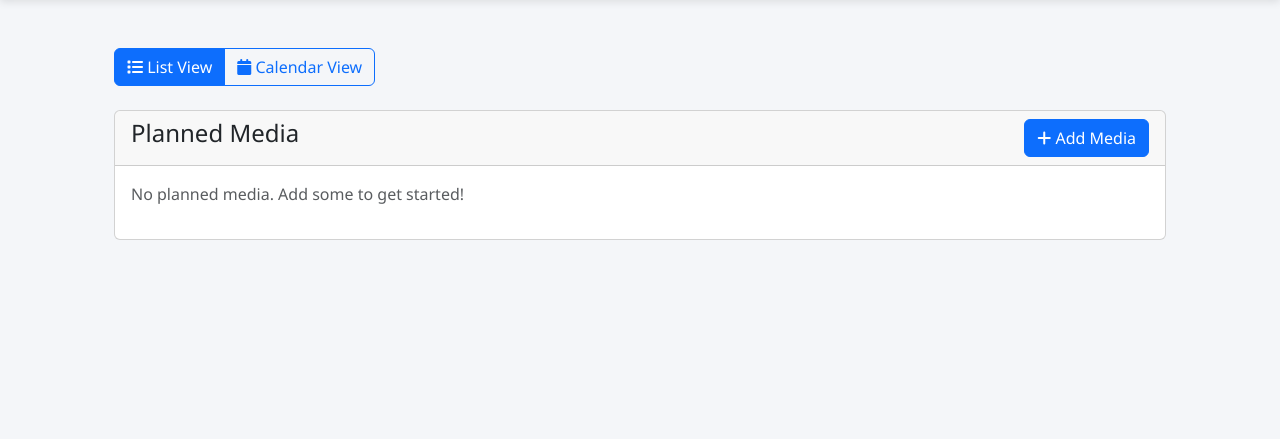
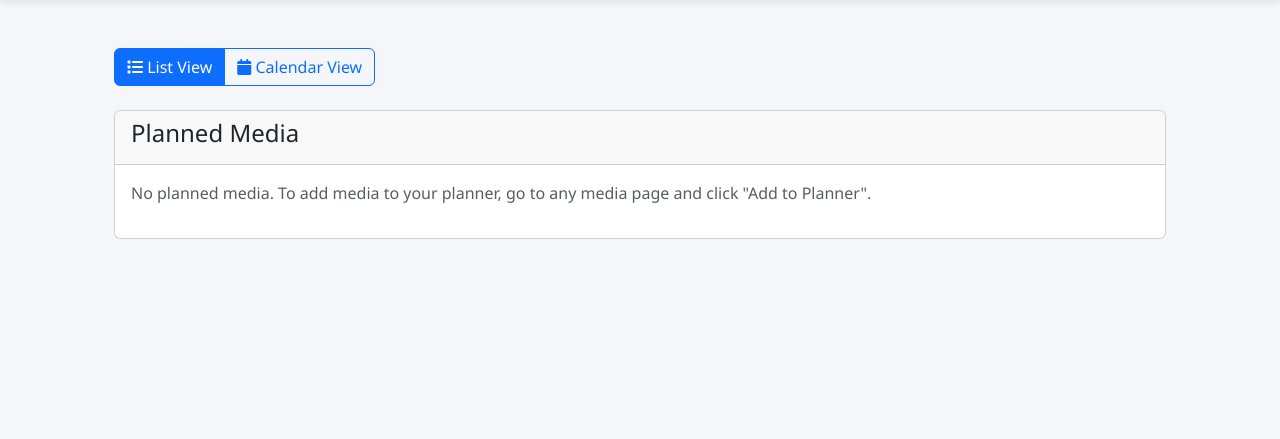
Before and after one commit to MelchiorRM/Trackify_repository, a Flask app: page /planner in a window 1280 px wide. Shown: the part 71-510 px from the top of the page. Run offline with Flask 3, Linux system fonts and the light colour scheme; the visitor is signed in with stand-in values (Sample User, id 1); data that the repository does not hold is empty; some libraries are stand-ins or nearby versions.

Commit message:
Setting Planner...

```diff
--- a/routes/api_routes.py
+++ b/routes/api_routes.py
@@ -3,9 +3,9 @@ from flask_login import login_required, current_user
 from models.user_media_model import UserMedia
 from models.user_model import db, User
 from models.social_model import List, ListItem, Follow, Notification
-from models.books import Book
-from models.music import Music
-from models.cinema import Cinema
+from models.book_model import Book
+from models.music_model import Music
+from models.cinema_model import Cinema
 from datetime import datetime
 from models.diary_model import DiaryEntry
 
@@ -44,17 +44,17 @@ def mark_all_notifications_read():
 def unread_messages_count():
     return jsonify({'success': True, 'unread_count': 0})
 
-@api_routes.route('/media/<int:media_id>/update-date', methods=['POST'])
+@api_routes.route('/api/media/<int:user_media_id>/update-date', methods=['POST'])
 @login_required
-def update_media_date(media_id):
-    media = UserMedia.query.filter_by(id=media_id, user_id=current_user.id).first_or_404()
+def update_media_date(user_media_id):
+    media = UserMedia.query.filter_by(user_media_id=user_media_id, user_id=current_user.user_id).first_or_404()
 
     data = request.get_json()
     if not data or 'planned_date' not in data:
         return jsonify({'success': False, 'error': 'Missing planned_date'}), 400
 
     try:
-        media.planned_date = datetime.strptime(data['planned_date'], '%Y-%m-%d')
+        media.planned_date = datetime.strptime(data['planned_date'], '%Y-%m-%d').date()
         db.session.commit()
         return jsonify({'success': True})
     except ValueError:
@@ -63,42 +63,51 @@ def update_media_date(media_id):
         db.session.rollback()
         return jsonify({'success': False, 'error': str(e)}), 500
 
-@api_routes.route('/media/<int:media_id>/complete', methods=['POST'])
+# Library endpoints
+@api_routes.route('/api/library', methods=['GET'])
 @login_required
-def complete_media(media_id):
-    media = UserMedia.query.filter_by(id=media_id, user_id=current_user.id).first_or_404()
-    media.status = 'completed'
-    media.completed_at = datetime.utcnow()
+def get_library():
+    """Return current user's library (UserMedia entries)"""
+    items = UserMedia.query.filter_by(user_id=current_user.user_id).order_by(UserMedia.created_at.desc()).all()
+    return jsonify({'success': True, 'items': [item.to_dict() for item in items]})
+
+@api_routes.route('/api/media/<int:user_media_id>/complete', methods=['POST'])
+@login_required
+def complete_media(user_media_id):
+    media = UserMedia.query.filter_by(user_media_id=user_media_id, user_id=current_user.user_id).first_or_404()
+    media.done = True
+    media.planned = False
+    media.date_consumed = datetime.utcnow()
     db.session.commit()
     return jsonify({'success': True})
 
-@api_routes.route('/media/<int:media_id>/remove', methods=['POST'])
+@api_routes.route('/api/media/<int:user_media_id>/remove', methods=['POST'])
 @login_required
-def remove_media(media_id):
-    media = UserMedia.query.filter_by(id=media_id, user_id=current_user.id).first_or_404()
+def remove_media(user_media_id):
+    media = UserMedia.query.filter_by(user_media_id=user_media_id, user_id=current_user.user_id).first_or_404()
     db.session.delete(media)
     db.session.commit()
     return jsonify({'success': True})
 
-@api_routes.route('/media/plan', methods=['POST'])
+@api_routes.route('/api/media/plan', methods=['POST'])
 @login_required
 def plan_media():
     data = request.get_json()
-    if not data or not all(k in data for k in ['media_type', 'title', 'planned_date']):
+    if not data or not all(k in data for k in ['media_type', 'planned_date']):
         return jsonify({'success': False, 'error': 'Missing required fields'}), 400
 
     try:
-        media = UserMedia(
-            user_id=current_user.id,
-            media_type=data['media_type'],
-            title=data['title'],
-            planned_date=datetime.strptime(data['planned_date'], '%Y-%m-%d'),
-            notes=data.get('notes', ''),
-            status='planned'
-        )
-        db.session.add(media)
+        planned_date = datetime.strptime(data['planned_date'], '%Y-%m-%d').date()
+        # This endpoint expects caller to have ensured a UserMedia record exists
+        user_media_id = data.get('user_media_id')
+        if not user_media_id:
+            return jsonify({'success': False, 'error': 'user_media_id is required'}), 400
+        media = UserMedia.query.filter_by(user_media_id=user_media_id, user_id=current_user.user_id).first_or_404()
+        media.planned = True
+        media.planned_date = planned_date
+        media.notes = data.get('notes')
         db.session.commit()
-        return jsonify({'success': True, 'media_id': media.id})
+        return jsonify({'success': True, 'user_media_id': media.user_media_id})
     except ValueError:
         return jsonify({'success': False, 'error': 'Invalid date format'}), 400
     except Exception as e:
--- a/routes/main_routes.py
+++ b/routes/main_routes.py
@@ -168,9 +168,9 @@ def stats():
 def planner():
     # Get user's planned media
     planned_media = UserMedia.query.filter_by(
-        user_id=current_user.id,
-        status='planned'
-    ).order_by(UserMedia.planned_date).all()
+        user_id=current_user.user_id,
+        planned=True
+    ).order_by(UserMedia.planned_date.asc()).all()
 
     return render_template('planner.html', planned_media=planned_media)
 
--- a/routes/media_routes.py
+++ b/routes/media_routes.py
@@ -258,8 +258,8 @@ def notifications():
 @media_routes.route("/planner", methods=['GET'])
 @login_required
 def planner():
-    planned_items = UserMedia.query.filter_by(user_id=current_user.user_id, planned=True).all()
-    return render_template("planner.html", planned_items=planned_items)
+    planned_media = UserMedia.query.filter_by(user_id=current_user.user_id, planned=True).order_by(UserMedia.planned_date.asc()).all()
+    return render_template("planner.html", planned_media=planned_media)
 
 @media_routes.route("/media/add/planned", methods=["POST"])
 @login_required
--- a/templates/diary.html
+++ b/templates/diary.html
@@ -187,11 +187,12 @@
                         </div>
                     </div>
 
-                    <div class="mb-3" id="mediaLinkSection" style="display: none;">
+                    <div class="mb-3" id="mediaLinkSection">
                         <label for="entryMedia" class="form-label">Link to Media (Optional)</label>
                         <select class="form-select" id="entryMedia">
                             <option value="">No media link</option>
                         </select>
+                        <div class="form-text">Select from your library; use planner to add items.</div>
                     </div>
                 </form>
             </div>
--- a/templates/planner.html
+++ b/templates/planner.html
@@ -1,4 +1,9 @@
 {% extends "base.html" %}
+
+{% block head %}
+<!-- FullCalendar CSS -->
+<link href='https://cdn.jsdelivr.net/npm/fullcalendar@5.11.3/main.min.css' rel='stylesheet' />
+{% endblock %}
 
 {% block content %}
 <div class="container mt-4">
@@ -20,7 +25,7 @@
             <div class="card">
                 <div class="card-header d-flex justify-content-between align-items-center">
                     <h4>Planned Media</h4>
-                    <button type="button" class="btn btn-primary" data-bs-toggle="modal" data-bs-target="#addMediaModal">
+                    <button type="button" class="btn btn-primary" id="addMediaBtn" style="display: none;" data-bs-toggle="modal" data-bs-target="#addMediaModal">
                         <i class="fas fa-plus"></i> Add Media
                     </button>
                 </div>
@@ -33,14 +38,17 @@
                                         <div>
                                             <h5 class="mb-1">{{ media.title }}</h5>
                                             <p class="mb-1 text-muted">
-                                                {{ media.media_type|title }} - Planned for: {{ media.planned_date.strftime('%Y-%m-%d') }}
+                                                {{ media.media_type|title }} - Planned for: {{ media.planned_date.strftime('%Y-%m-%d') if media.planned_date else 'No date' }}
                                             </p>
+                                            {% if media.notes %}
+                                                <p class="mb-1 text-muted"><small>{{ media.notes }}</small></p>
+                                            {% endif %}
                                         </div>
                                         <div class="btn-group">
-                                            <button class="btn btn-success btn-sm" onclick="markAsCompleted({{ media.id }})">
+                                            <button class="btn btn-success btn-sm" onclick="markAsCompleted({{ media.user_media_id }})">
                                                 <i class="fas fa-check"></i> Complete
                                             </button>
-                                            <button class="btn btn-danger btn-sm" onclick="removeFromPlanner({{ media.id }})">
+                                            <button class="btn btn-danger btn-sm" onclick="removeFromPlanner({{ media.user_media_id }})">
                                                 <i class="fas fa-trash"></i> Remove
                                             </button>
                                         </div>
@@ -49,7 +57,7 @@
                             {% endfor %}
                         </div>
                     {% else %}
-                        <p class="text-muted">No planned media. Add some to get started!</p>
+                        <p class="text-muted">No planned media. To add media to your planner, go to any media page and click "Add to Planner".</p>
                     {% endif %}
                 </div>
             </div>
@@ -60,7 +68,7 @@
             <div class="card">
                 <div class="card-header d-flex justify-content-between align-items-center">
                     <h4>Calendar View</h4>
-                    <button type="button" class="btn btn-primary" data-bs-toggle="modal" data-bs-target="#addMediaModal">
+                    <button type="button" class="btn btn-primary" id="addMediaBtnCalendar" style="display: none;" data-bs-toggle="modal" data-bs-target="#addMediaModal">
                         <i class="fas fa-plus"></i> Add Media
                     </button>
                 </div>
@@ -83,30 +91,27 @@
             <div class="modal-body">
                 <form id="addMediaForm">
                     <div class="mb-3">
-                        <label class="form-label">Media Type</label>
-                        <select class="form-select" name="media_type" required>
-                            <option value="book">Book</option>
-                            <option value="cinema">Movie</option>
-                            <option value="music">Music</option>
-                        </select>
+                        <label for="plannerMediaType" class="form-label">Media Type</label>
+                        <input type="text" class="form-control" id="plannerMediaType" readonly>
                     </div>
                     <div class="mb-3">
-                        <label class="form-label">Title</label>
-                        <input type="text" class="form-control" name="title" required>
+                        <label for="plannerTitle" class="form-label">Title</label>
+                        <input type="text" class="form-control" id="plannerTitle" readonly>
                     </div>
                     <div class="mb-3">
-                        <label class="form-label">Planned Date</label>
-                        <input type="date" class="form-control" name="planned_date" required>
+                        <label for="plannedDate" class="form-label">Planned Date</label>
+                        <input type="date" class="form-control" id="plannedDate" name="planned_date" required>
                     </div>
                     <div class="mb-3">
-                        <label class="form-label">Notes (Optional)</label>
-                        <textarea class="form-control" name="notes" rows="3"></textarea>
+                        <label for="plannerNotes" class="form-label">Notes (Optional)</label>
+                        <textarea class="form-control" id="plannerNotes" name="notes" rows="3"></textarea>
                     </div>
+                    <input type="hidden" name="media_id" id="plannerMediaId">
                 </form>
             </div>
             <div class="modal-footer">
                 <button type="button" class="btn btn-secondary" data-bs-dismiss="modal">Cancel</button>
-                <button type="button" class="btn btn-primary" onclick="addMedia()">Add to Planner</button>
+                <button type="button" class="btn btn-primary" onclick="addToPlanner()">Add to Planner</button>
             </div>
         </div>
     </div>
@@ -132,67 +137,14 @@
         </div>
     </div>
 </div>
-
 {% endblock %}
 
 {% block scripts %}
-<!-- FullCalendar CSS -->
-<link href='https://cdn.jsdelivr.net/npm/fullcalendar@5.11.3/main.min.css' rel='stylesheet' />
 <!-- FullCalendar JS -->
 <script src='https://cdn.jsdelivr.net/npm/fullcalendar@5.11.3/main.min.js'></script>
 <script>
-document.addEventListener('DOMContentLoaded', function() {
-    // Initialize calendar
-    const calendarEl = document.getElementById('calendar');
-    const calendar = new FullCalendar.Calendar(calendarEl, {
-        initialView: 'dayGridMonth',
-        headerToolbar: {
-            left: 'prev,next today',
-            center: 'title',
-            right: 'dayGridMonth,timeGridWeek,timeGridDay'
-        },
-        events: [
-            {% for media in planned_media %}
-            {
-                title: '{{ media.title }}',
-                start: '{{ media.planned_date.strftime("%Y-%m-%d") }}',
-                mediaType: '{{ media.media_type }}',
-                mediaId: {{ media.id }},
-                backgroundColor: getMediaTypeColor('{{ media.media_type }}'),
-                borderColor: getMediaTypeColor('{{ media.media_type }}')
-            },
-            {% endfor %}
-        ],
-        eventClick: function(info) {
-            showMediaDetails(info.event);
-        },
-        eventDrop: function(info) {
-            updateMediaDate(info.event);
-        }
-    });
-    calendar.render();
-
-    // View toggle functionality
-    const listViewBtn = document.getElementById('listViewBtn');
-    const calendarViewBtn = document.getElementById('calendarViewBtn');
-    const listView = document.getElementById('listView');
-    const calendarView = document.getElementById('calendarView');
-
-    listViewBtn.addEventListener('click', function() {
-        listView.classList.remove('d-none');
-        calendarView.classList.add('d-none');
-        listViewBtn.classList.add('active');
-        calendarViewBtn.classList.remove('active');
-    });
-
-    calendarViewBtn.addEventListener('click', function() {
-        listView.classList.add('d-none');
-        calendarView.classList.remove('d-none');
-        listViewBtn.classList.remove('active');
-        calendarViewBtn.classList.add('active');
-        calendar.render();
-    });
-});
+// Global variables and functions
+let calendar = null;
 
 function getMediaTypeColor(mediaType) {
     switch(mediaType) {
@@ -204,21 +156,21 @@ function getMediaTypeColor(mediaType) {
 }
 
 function showMediaDetails(event) {
-    // Show media details in a modal
-    const modal = new bootstrap.Modal(document.getElementById('mediaDetailsModal'));
-    document.getElementById('mediaDetailsTitle').textContent = event.title;
-    document.getElementById('mediaDetailsType').textContent = event.extendedProps.mediaType;
-    document.getElementById('mediaDetailsDate').textContent = event.start.toLocaleDateString();
-    modal.show();
+    try {
+        const modal = new bootstrap.Modal(document.getElementById('mediaDetailsModal'));
+        document.getElementById('mediaDetailsTitle').textContent = event.title;
+        document.getElementById('mediaDetailsType').textContent = event.extendedProps.mediaType;
+        document.getElementById('mediaDetailsDate').textContent = event.start.toLocaleDateString();
+        modal.show();
+    } catch (error) {
+        console.error('Error showing media details:', error);
+    }
 }
 
 function updateMediaDate(event) {
-    // Update the planned date when event is dragged
-    fetch(`/api/media/${event.extendedProps.mediaId}/update-date`, {
+    fetch(`/api/media/${event.extendedProps.userMediaId}/update-date`, {
         method: 'POST',
-        headers: {
-            'Content-Type': 'application/json',
-        },
+        headers: { 'Content-Type': 'application/json' },
         body: JSON.stringify({
             planned_date: event.start.toISOString().split('T')[0]
         })
@@ -226,17 +178,196 @@ function updateMediaDate(event) {
     .then(response => response.json())
     .then(data => {
         if (data.success) {
-            showAlert('success', 'Date updated successfully!');
+            alert('Date updated successfully!');
         } else {
-            showAlert('error', 'Failed to update date');
-            calendar.refetchEvents();
+            alert('Failed to update date');
         }
     })
     .catch(error => {
         console.error('Error:', error);
-        showAlert('error', 'Failed to update date');
-        calendar.refetchEvents();
+        alert('Failed to update date');
     });
 }
+
+function addToPlanner() {
+    const plannedDate = document.getElementById('plannedDate').value;
+    const notes = document.getElementById('plannerNotes').value;
+    const mediaId = document.getElementById('plannerMediaId').value;
+    const mediaType = document.getElementById('plannerMediaType').value;
+
+    if (!plannedDate) {
+        alert('Please select a planned date');
+        return;
+    }
+
+    fetch('/api/media/plan', {
+        method: 'POST',
+        headers: { 'Content-Type': 'application/json' },
+        body: JSON.stringify({
+            media_type: mediaType,
+            media_id: parseInt(mediaId),
+            planned_date: plannedDate,
+            notes: notes
+        })
+    })
+    .then(response => response.json())
+    .then(data => {
+        if (data.success) {
+            location.reload();
+        } else {
+            alert(data.error || 'Failed to add to planner');
+        }
+    })
+    .catch(error => {
+        console.error('Error:', error);
+        alert('Failed to add to planner');
+    });
+}
+
+function markAsCompleted(userMediaId) {
+    fetch(`/api/media/${userMediaId}/complete`, { method: 'POST' })
+        .then(r => r.json())
+        .then(data => {
+            if (data.success) location.reload();
+            else alert('Failed to complete');
+        })
+        .catch(() => alert('Failed to complete'));
+}
+
+function removeFromPlanner(userMediaId) {
+    if (confirm('Are you sure you want to remove this item from the planner?')) {
+        fetch(`/api/media/${userMediaId}/remove`, { method: 'POST' })
+            .then(r => r.json())
+            .then(data => {
+                if (data.success) location.reload();
+                else alert('Failed to remove');
+            })
+            .catch(() => alert('Failed to remove'));
+    }
+}
+
+// Main initialization
+document.addEventListener('DOMContentLoaded', function() {
+    console.log('Planner script loaded!');
+
+    try {
+        // Initialize calendar
+        const calendarEl = document.getElementById('calendar');
+        if (calendarEl && typeof FullCalendar !== 'undefined') {
+            calendar = new FullCalendar.Calendar(calendarEl, {
+                initialView: 'dayGridMonth',
+                headerToolbar: {
+                    left: 'prev,next today',
+                    center: 'title',
+                    right: 'dayGridMonth,timeGridWeek,timeGridDay'
+                },
+                events: [
+                    {% if planned_media %}
+                        {% for media in planned_media %}
+                        {
+                            title: '{{ media.title }}',
+                            start: '{{ media.planned_date.strftime("%Y-%m-%d") if media.planned_date else "" }}',
+                            mediaType: '{{ media.media_type }}',
+                            userMediaId: {{ media.user_media_id }},
+                            backgroundColor: getMediaTypeColor('{{ media.media_type }}'),
+                            borderColor: getMediaTypeColor('{{ media.media_type }}')
+                        },
+                        {% endfor %}
+                    {% endif %}
+                ],
+                eventClick: function(info) {
+                    showMediaDetails(info.event);
+                },
+                eventDrop: function(info) {
+                    updateMediaDate(info.event);
+                }
+            });
+            calendar.render();
+            console.log('Calendar initialized successfully');
+        } else {
+            console.error('Calendar element or FullCalendar not available');
+        }
+    } catch (error) {
+        console.error('Error initializing calendar:', error);
+    }
+
+    // View toggle functionality
+    const listViewBtn = document.getElementById('listViewBtn');
+    const calendarViewBtn = document.getElementById('calendarViewBtn');
+    const listView = document.getElementById('listView');
+    const calendarView = document.getElementById('calendarView');
+
+    if (listViewBtn && calendarViewBtn && listView && calendarView) {
+        listViewBtn.addEventListener('click', function() {
+            listView.classList.remove('d-none');
+            calendarView.classList.add('d-none');
+            listViewBtn.classList.add('active');
+            calendarViewBtn.classList.remove('active');
+        });
+
+        calendarViewBtn.addEventListener('click', function() {
+            listView.classList.add('d-none');
+            calendarView.classList.remove('d-none');
+            calendarViewBtn.classList.add('active');
+            listViewBtn.classList.remove('active');
+            if (calendar) calendar.render();
+        });
+    }
+
+    // Auto-fill planner modal from URL parameters
+    const params = new URLSearchParams(window.location.search);
+    const mediaType = params.get('media_type');
+    const mediaId = params.get('media_id');
+    const mediaTitle = params.get('media_title');
+
+    console.log('URL params:', { mediaType, mediaId, mediaTitle });
+
+    if (mediaType && mediaId && mediaTitle) {
+        console.log('Media detected, preparing modal...');
+
+        // Show the Add Media button
+        const addBtn = document.getElementById('addMediaBtn');
+        const addBtnCalendar = document.getElementById('addMediaBtnCalendar');
+        if (addBtn) addBtn.style.display = 'inline-block';
+        if (addBtnCalendar) addBtnCalendar.style.display = 'inline-block';
+
+        // Pre-fill the form
+        const typeField = document.getElementById('plannerMediaType');
+        const titleField = document.getElementById('plannerTitle');
+        const idField = document.getElementById('plannerMediaId');
+
+        if (typeField) typeField.value = mediaType;
+        if (titleField) titleField.value = mediaTitle;
+        if (idField) idField.value = mediaId;
+
+        console.log('Form filled, opening modal...');
+
+        // Open the modal automatically
+        setTimeout(() => {
+            const modalElement = document.getElementById('addMediaModal');
+            if (modalElement) {
+                console.log('Modal element found, opening...');
+                try {
+                    if (typeof bootstrap !== 'undefined' && bootstrap.Modal) {
+                        const modal = new bootstrap.Modal(modalElement);
+                        modal.show();
+                        console.log('Modal opened successfully!');
+                    } else {
+                        console.error('Bootstrap Modal not available!');
+                        modalElement.style.display = 'block';
+                        modalElement.classList.add('show');
+                        document.body.classList.add('modal-open');
+                    }
+                } catch (error) {
+                    console.error('Error opening modal:', error);
+                }
+            } else {
+                console.error('Modal element not found!');
+            }
+        }, 200);
+    } else {
+        console.log('No media params detected');
+    }
+});
 </script>
 {% endblock %}
```
Also changed, not shown: migrate_password_reset.py (+56 -12 lines), models/user_media_model.py (+10 -1 lines), static/js/diary.js (+22 -0 lines), templates/media.html (+6 -17 lines), instance/trackify.db.
